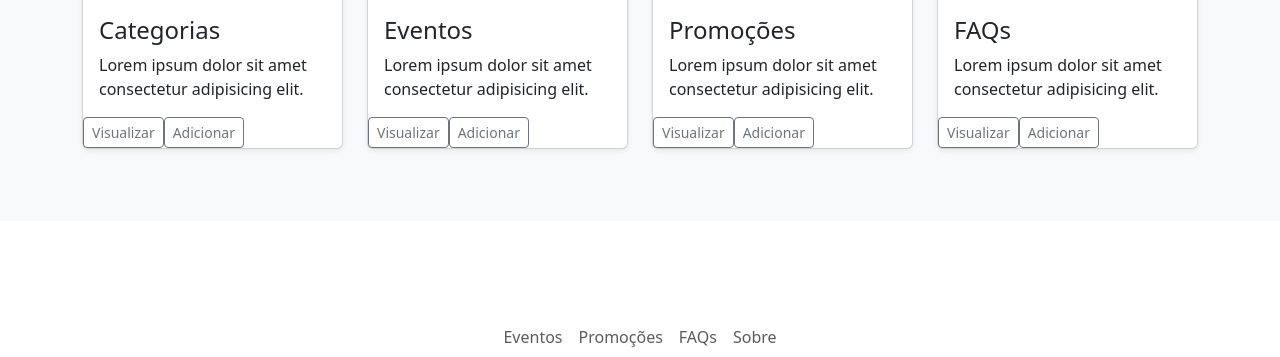
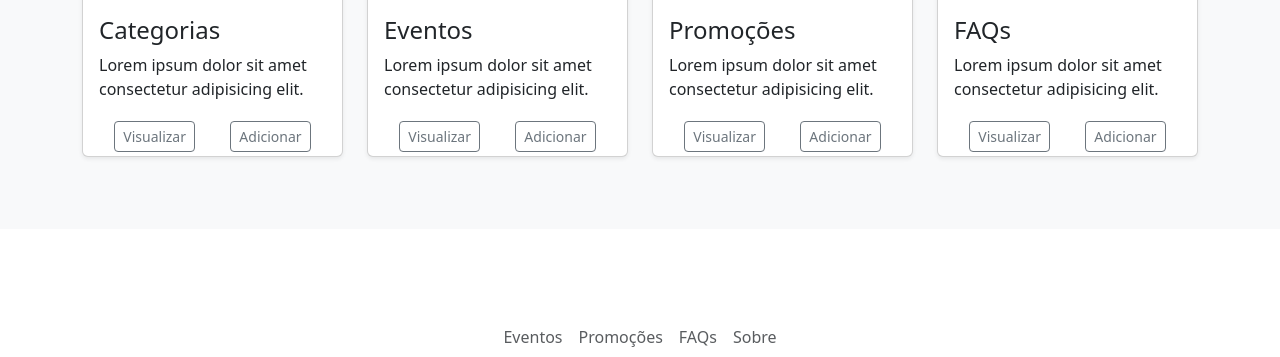
Before and after one commit to lippekstro/projeto_47, a PHP site: page /views/admin/painel.php in a window 1280 px wide. Shown: the part 468-825 px from the top of the page. Run offline with PHP 8.4, Linux system fonts and the light colour scheme.

Commit message:
ajustes de identacao

```diff
--- a/templates/cabecalho.php
+++ b/templates/cabecalho.php
@@ -35,11 +35,11 @@
                         <li class="nav-item">
                             <a class="nav-link  text-white" href="/projeto_47/views/promocoes.php">Promoções</a>
                         </li>
-                        <?php if (!isset ($_SESSION['admin'])): ?>
+                        <?php if (!isset($_SESSION['admin'])) : ?>
                             <li class="nav-item">
                                 <a class="nav-link  text-white" href="/projeto_47/views/admin/login.php">Login</a>
                             </li>
-                       <?php else: ?>
+                        <?php else : ?>
                             <li class="nav-item dropdown">
                                 <a class="nav-link dropdown-toggle text-white" href="#" role="button" data-bs-toggle="dropdown" aria-expanded="false">
                                     Perfil
--- a/views/admin/painel.php
+++ b/views/admin/painel.php
@@ -1,21 +1,10 @@
 <?php
 session_start();
+
 require_once $_SERVER['DOCUMENT_ROOT'] . '/projeto_47/templates/cabecalho.php';
 
 ?>
 
-<!-- <div class="btn-group">
-  <button type="button" class="btn btn-danger dropdown-toggle" data-bs-toggle="dropdown" aria-expanded="false">
-    Perfil do Usuário
-  </button>
-  <ul class="dropdown-menu">
-    <li><a class="dropdown-item" href="#">Seu Perfil</a></li>
-    <li><a class="dropdown-item" href="#">Another action</a></li>
-    <li><a class="dropdown-item" href="#">Something else here</a></li>
-    <li><hr class="dropdown-divider"></li>
-    <li><a class="dropdown-item" href="/projeto_47/controllers/logout_controller.php">Sair</a></li>
-  </ul>
-</div>  -->
 <main role="main">
     <section class="jumbotron text-center">
         <div class="container">
@@ -33,11 +22,9 @@ require_once $_SERVER['DOCUMENT_ROOT'] . '/projeto_47/templates/cabecalho.php';
                             <h4>Categorias</h4>
                             <p class="card-text">Lorem ipsum dolor sit amet consectetur adipisicing elit.</p>
                         </div>
-                    <div class="d-flex justify-content-between align-items-center">
-                    <div class="btn-group">
-                    <a href="/views/admin/adicionar_promocao.php"><button type="button" class="btn btn-sm btn-outline-secondary">Visualizar</button></a>
-                    <a href="/views/admin/adicionar_promocao.php"><button type="button" class="btn btn-sm btn-outline-secondary">Adicionar</button></a>
-                    </div>
+                        <div class="d-flex justify-content-evenly align-items-center">
+                            <a href="/views/admin/adicionar_promocao.php"><button type="button" class="btn btn-sm btn-outline-secondary m-1">Visualizar</button></a>
+                            <a href="/views/admin/adicionar_promocao.php"><button type="button" class="btn btn-sm btn-outline-secondary m-1">Adicionar</button></a>
                         </div>
                     </div>
                 </div>
@@ -48,11 +35,9 @@ require_once $_SERVER['DOCUMENT_ROOT'] . '/projeto_47/templates/cabecalho.php';
                             <h4>Eventos</h4>
                             <p class="card-text">Lorem ipsum dolor sit amet consectetur adipisicing elit. </p>
                         </div>
-                    <div class="d-flex justify-content-between align-items-center">
-                    <div class="btn-group">
-                    <a href="/views/admin/adicionar_promocao.php"><button type="button" class="btn btn-sm btn-outline-secondary">Visualizar</button></a>
-                    <a href="/views/admin/adicionar_promocao.php"><button type="button" class="btn btn-sm btn-outline-secondary">Adicionar</button></a>
-                    </div>
+                        <div class="d-flex justify-content-evenly align-items-center">
+                            <a href="/views/admin/adicionar_promocao.php"><button type="button" class="btn btn-sm btn-outline-secondary m-1">Visualizar</button></a>
+                            <a href="/views/admin/adicionar_promocao.php"><button type="button" class="btn btn-sm btn-outline-secondary m-1">Adicionar</button></a>
                         </div>
                     </div>
                 </div>
@@ -63,11 +48,9 @@ require_once $_SERVER['DOCUMENT_ROOT'] . '/projeto_47/templates/cabecalho.php';
                             <h4>Promoções</h4>
                             <p class="card-text">Lorem ipsum dolor sit amet consectetur adipisicing elit.</p>
                         </div>
-                    <div class="d-flex justify-content-between align-items-center">
-                    <div class="btn-group">
-                    <a href="/views/admin/adicionar_promocao.php"><button type="button" class="btn btn-sm btn-outline-secondary">Visualizar</button></a>
-                    <a href="/views/admin/adicionar_promocao.php"><button type="button" class="btn btn-sm btn-outline-secondary">Adicionar</button></a>
-                    </div>
+                        <div class="d-flex justify-content-evenly align-items-center">
+                            <a href="/views/admin/adicionar_promocao.php"><button type="button" class="btn btn-sm btn-outline-secondary m-1">Visualizar</button></a>
+                            <a href="/views/admin/adicionar_promocao.php"><button type="button" class="btn btn-sm btn-outline-secondary m-1">Adicionar</button></a>
                         </div>
                     </div>
                 </div>
@@ -78,11 +61,9 @@ require_once $_SERVER['DOCUMENT_ROOT'] . '/projeto_47/templates/cabecalho.php';
                             <h4>FAQs</h4>
                             <p class="card-text">Lorem ipsum dolor sit amet consectetur adipisicing elit. </p>
                         </div>
-                    <div class="d-flex justify-content-between align-items-center">
-                    <div class="btn-group">
-                    <a href="/views/admin/adicionar_faq.php"><button type="button" class="btn btn-sm btn-outline-secondary">Visualizar</button></a>
-                    <a href="/views/admin/listar_faq.php"><button type="button" class="btn btn-sm btn-outline-secondary">Adicionar</button></a>
-                    </div>
+                        <div class="d-flex justify-content-evenly align-items-center">
+                            <a href="/projeto_47/views/admin/listar_faqs.php"><button type="button" class="btn btn-sm btn-outline-secondary m-1">Visualizar</button></a>
+                            <a href="/projeto_47/views/admin/adicionar_faq.php"><button type="button" class="btn btn-sm btn-outline-secondary m-1">Adicionar</button></a>
                         </div>
                     </div>
                 </div>
--- a/views/eventos.php
+++ b/views/eventos.php
@@ -1,6 +1,10 @@
 <?php
+session_start();
+
 require_once $_SERVER['DOCUMENT_ROOT'] . '/projeto_47/templates/cabecalho.php';
+
 ?>
+
 
 
 <?php
--- a/views/faqs.php
+++ b/views/faqs.php
@@ -1,4 +1,6 @@
 <?php
+session_start();
+
 require_once $_SERVER['DOCUMENT_ROOT'] . '/projeto_47/templates/cabecalho.php';
 require_once $_SERVER['DOCUMENT_ROOT'] . '/projeto_47/models/faq.php';
 
@@ -7,6 +9,7 @@ try {
 } catch (PDOException $e) {
     echo $e->getMessage();
 }
+
 ?>
 
 <div class="pricing-header p-3 pb-md-4 mx-auto text-center">
--- a/views/sobre.php
+++ b/views/sobre.php
@@ -1,6 +1,11 @@
 <?php
+session_start();
+
 require_once $_SERVER['DOCUMENT_ROOT'] . '/projeto_47/templates/cabecalho.php';
+
 ?>
+
+
 
 <?php
 require_once $_SERVER['DOCUMENT_ROOT'] . '/projeto_47/templates/rodape.php';
```
Also changed, not shown: controllers/add_faq_controller.php (+3 -4 lines), controllers/delete_faq_controller.php (+4 -4 lines), controllers/edit_faq_controller.php (+6 -3 lines), index.php (+23 -0 lines), views/admin/adicionar_faq.php (+4 -3 lines), views/admin/cadastroadmin.php (+0 -14 lines), views/admin/editar_faq.php (+4 -3 lines), views/admin/listar_faqs.php (+61 -0 lines), views/admin/login.php (+6 -4 lines), views/promocoes.php (added, +13 -0 lines), templates/rodape.php (indentation only). Lines whose indentation alone changed are shown as unchanged.
